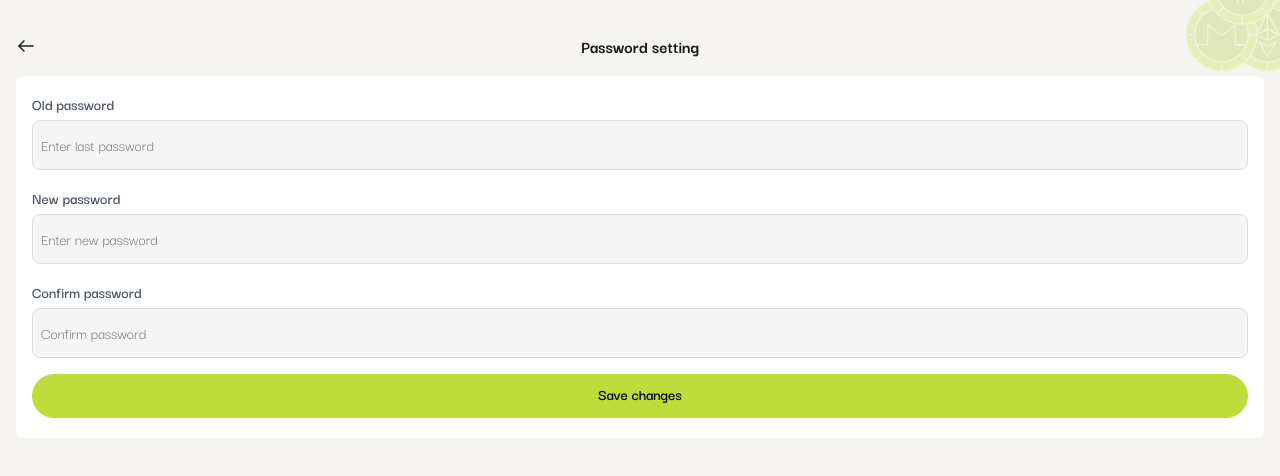
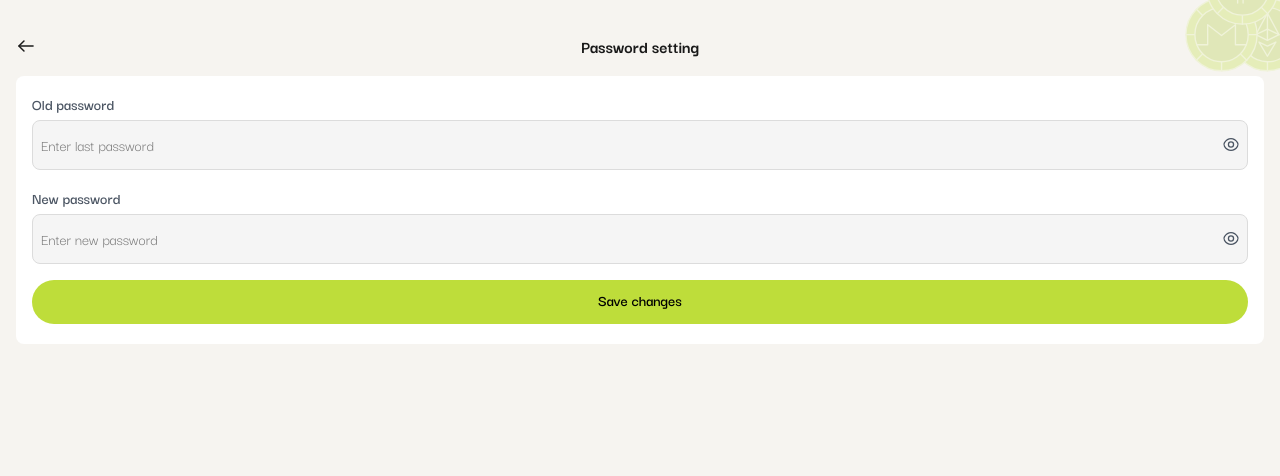
Before and after one commit to oluwaferanmi12/bayfi-fe, a Next.js app: page /password-setting in a window 1280 px wide. Shown: the top 476 px of the page. Built offline with nearby package versions, Linux system fonts and the light colour scheme; no server answers; what @ant-design/nextjs-registry would draw is missing.

Commit message:
fixed change password

```diff
--- a/src/app/(auth)/register/page.tsx
+++ b/src/app/(auth)/register/page.tsx
@@ -45,8 +45,6 @@ const Register = () => {
     username,
     password,
   };
-
-  console.log(passwordValidated, "Password validated");
 
   const handleValidate = () => {
     let validated = true;
--- a/src/app/(dashboard)/profile/page.tsx
+++ b/src/app/(dashboard)/profile/page.tsx
@@ -10,6 +10,7 @@ import { GInput } from "@/components/inputs/GInput";
 import { Button } from "@/components/buttons";
 import { useCustomProfile } from "@/hooks/custom/profile/useCustomProfile";
 import { useChangePasswordHook } from "@/hooks/custom/profile/useChangePasswordHook";
+import { PasswordValidation } from "@/components/validation/password-validation";
 
 function ProfileSetting() {
   const {
@@ -26,8 +27,13 @@ function ProfileSetting() {
     handleSaveImage,
     saveImageLoading,
   } = useCustomProfile();
-  const { handleChangePassword, passwordLoading, payload, setPayload } =
-    useChangePasswordHook();
+  const {
+    handleChangePassword,
+    passwordLoading,
+    payload,
+    setPayload,
+    setPasswordValidated,
+  } = useChangePasswordHook();
   return (
     <div className="rounded-lg bg-white ">
       <div className="p-4 border-b border-[#EAECF0]">
@@ -206,6 +212,12 @@ function ProfileSetting() {
                               label="New Password"
                               placeholder="Insert old password"
                             />
+                            <div>
+                              <PasswordValidation
+                                password={payload.newPassword}
+                                setPasswordValidated={setPasswordValidated}
+                              />
+                            </div>
                           </div>
                         </div>
                         <div className="py-3 border-b border-[#EAECF0] w-full">
--- a/src/app/(mobile-flow)/password-setting/page.tsx
+++ b/src/app/(mobile-flow)/password-setting/page.tsx
@@ -1,22 +1,57 @@
+"use client";
+
 import { Button } from "@/components/buttons";
 import { GInput } from "@/components/inputs/GInput";
 import { PageTitle } from "@/components/mobile-components/headers/page-title";
+import { PasswordValidation } from "@/components/validation/password-validation";
+import { useChangePasswordHook } from "@/hooks/custom/profile/useChangePasswordHook";
 import React from "react";
 
 function PasswordSetting() {
+  const {
+    handleChangePassword,
+    passwordLoading,
+    payload,
+    setPasswordValidated,
+    setPayload,
+  } = useChangePasswordHook();
   return (
     <>
       <PageTitle title="Password setting" />
       <div className="p-4 rounded-lg my-4 bg-white">
-        <GInput label="Old password" placeholder="Enter last password" />
-        <GInput label="New password" placeholder="Enter new password" />
-        <GInput label="Confirm password" placeholder="Confirm password" />
+        <GInput
+          type="password"
+          onChange={(e) => {
+            setPayload((prev) => ({ ...prev, oldPassword: e.target.value }));
+          }}
+          value={payload.oldPassword}
+          label="Old password"
+          placeholder="Enter last password"
+        />
+        <GInput
+          type="password"
+          onChange={(e) => {
+            setPayload((prev) => ({ ...prev, newPassword: e.target.value }));
+          }}
+          value={payload.newPassword}
+          label="New password"
+          placeholder="Enter new password"
+        />
+        <div>
+          <PasswordValidation
+            password={payload.newPassword}
+            setPasswordValidated={setPasswordValidated}
+          />
+        </div>
         <div>
           <Button
+            action={() => {
+              handleChangePassword();
+            }}
             text="Save changes"
             type="bgGreen"
             fullWidth
-            loading={false}
+            loading={passwordLoading}
           />
         </div>
       </div>
--- a/src/components/buttons/index.tsx
+++ b/src/components/buttons/index.tsx
@@ -1,6 +1,12 @@
 import { ButtonSpinner } from "@/components/loader/button-spinner";
 import { ButtonInterface } from "@/interfaces/interfaces";
 import Image from "next/image";
+
+type ButtonProps = Omit<
+  React.ButtonHTMLAttributes<HTMLButtonElement>,
+  "type" | "onClick" | "disabled"
+> &
+  ButtonInterface;
 
 export const Button = ({
   text,
@@ -14,13 +20,15 @@ export const Button = ({
   lessRounded,
   action,
   smallerType,
-}: ButtonInterface) => {
+  ...props
+}: ButtonProps) => {
   return (
     <button
       onClick={action}
       style={{ opacity: disabled || loading ? 0.2 : 1 }}
       className={`flex  cursor-pointer font-grotesk-semi-bold  my-1   ${smallerType ? "px-4 py-2" : "px-12 pb-3 pt-2"}  items-center ${lessRounded ? "rounded-xl" : "rounded-full"} justify-center ${fullWidth && "w-full"} ${type === "bgGreen" ? "bg-[#BEDD3A]" : type === "bgBlack" ? "bg-bayfi-black-500 text-white" : type === "bgGrey" ? "border border-[#D0D5DD] text-[#344054]" : type === "bgPlain" ? "bg-transparent text-[#344054]" : "bg-white text-bayfi-black-500"}`}
       disabled={loading || disabled}
+      {...props}
     >
       {!loading ? (
         <div className="flex items-center gap-2">
--- a/src/components/inputs/GInput.tsx
+++ b/src/components/inputs/GInput.tsx
@@ -5,6 +5,18 @@ import Image from "next/image";
 import { useState } from "react";
 import eyeIcon from "@/assets/svg/eyeIcon.svg";
 import eyeIconSlash from "@/assets/svg/eye-slash.svg";
+
+type GInputProps = Omit<React.InputHTMLAttributes<HTMLInputElement>, "type"> & {
+  label: string;
+  placeholder: string;
+  type?: "password" | "text" | "number";
+  icon?: string;
+  noMarginBottom?: boolean;
+  setInput?: (val: string) => void;
+  inputVal?: string;
+  disabled?: boolean;
+  error?: string;
+};
 
 export const GInput = ({
   label,
@@ -16,17 +28,8 @@ export const GInput = ({
   inputVal,
   disabled,
   error,
-}: {
-  label: string;
-  placeholder: string;
-  type?: "password" | "text" | "number";
-  icon?: string;
-  noMarginBottom?: boolean;
-  setInput?: (val: string) => void;
-  inputVal?: string;
-  disabled?: boolean;
-  error?: string;
-}) => {
+  ...props
+}: GInputProps) => {
   const [showPassword, setShowPassword] = useState(false);
   return (
     <div className={`${noMarginBottom ? "mb-0" : "mb-4"} w-full`}>
@@ -65,6 +68,7 @@ export const GInput = ({
           type={type === "password" ? (showPassword ? "text" : type) : type}
           placeholder={placeholder}
           className={`bg-bayfi-grey-400 font-grotesk-medium placeholder:font-grotesk-regular text-base rounded-lg p-2 lg:py-3 ${icon && " px-9"}  w-full outline-none border border-bayfi-grey-600 ${disabled && "cursor-not-allowed"}`}
+          {...props}
         />
         {error && <p className="text-[#EF4444] text-xs mt-1">{error}</p>}
       </div>
--- a/src/hooks/custom/profile/useChangePasswordHook.ts
+++ b/src/hooks/custom/profile/useChangePasswordHook.ts
@@ -6,14 +6,18 @@ import { toast } from "sonner";
 export const useChangePasswordHook = () => {
   const mutate = useChangePassword(() => {
     toast.success("Password saved");
+    setPayload({ oldPassword: "", newPassword: "" });
   });
+  const [passwordValidated, setPasswordValidated] = useState(false);
   const [payload, setPayload] = useState<ChangePasswordPayload>({
     oldPassword: "",
     newPassword: "",
   });
   const handleChangePassword = () => {
     // validate that the two passwords match
-    mutate.mutate(payload);
+    if (passwordValidated) {
+      mutate.mutate(payload);
+    }
   };
 
   return {
@@ -21,5 +25,6 @@ export const useChangePasswordHook = () => {
     passwordLoading: mutate.isPending,
     payload,
     setPayload,
+    setPasswordValidated,
   };
 };
```
